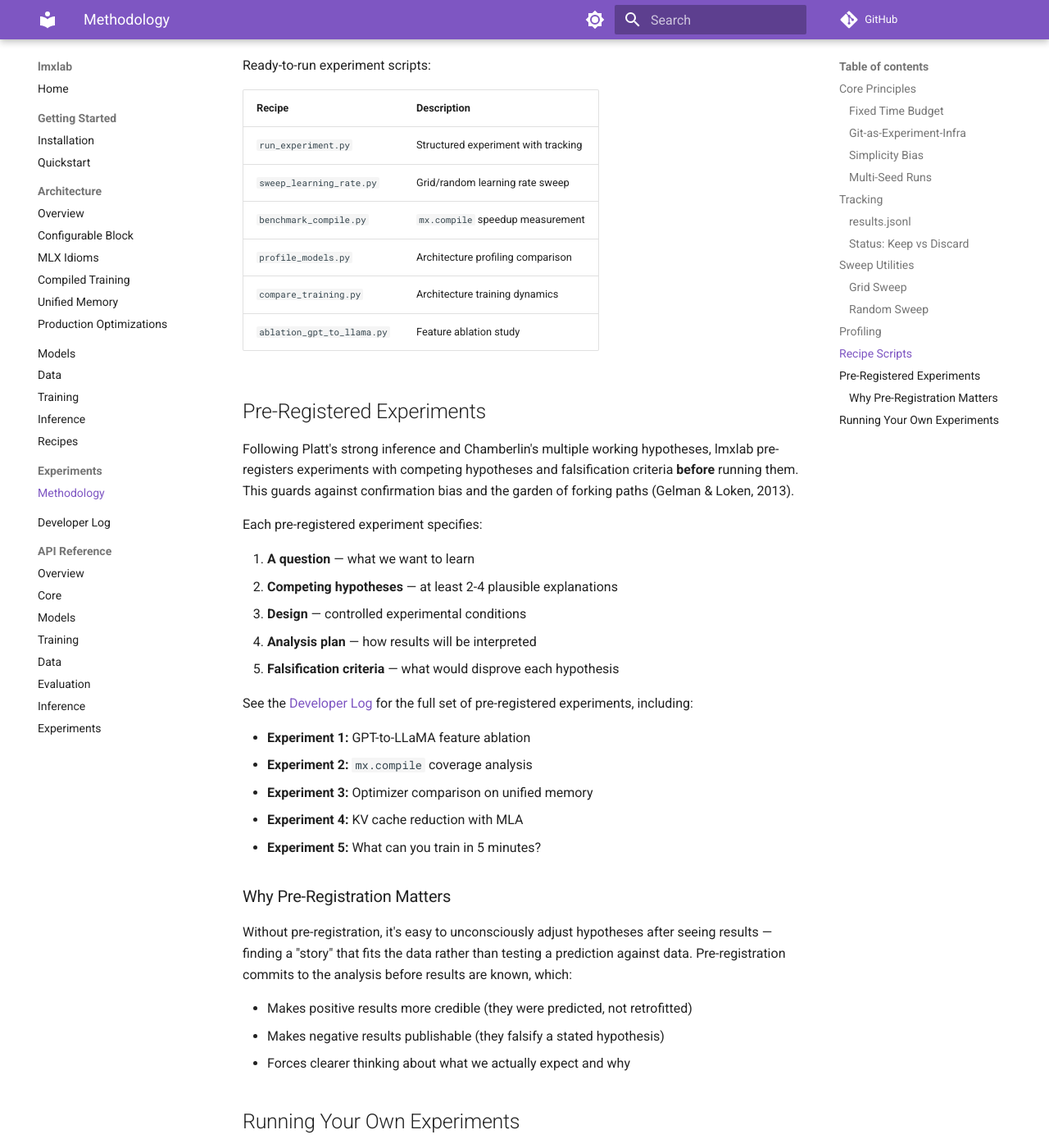
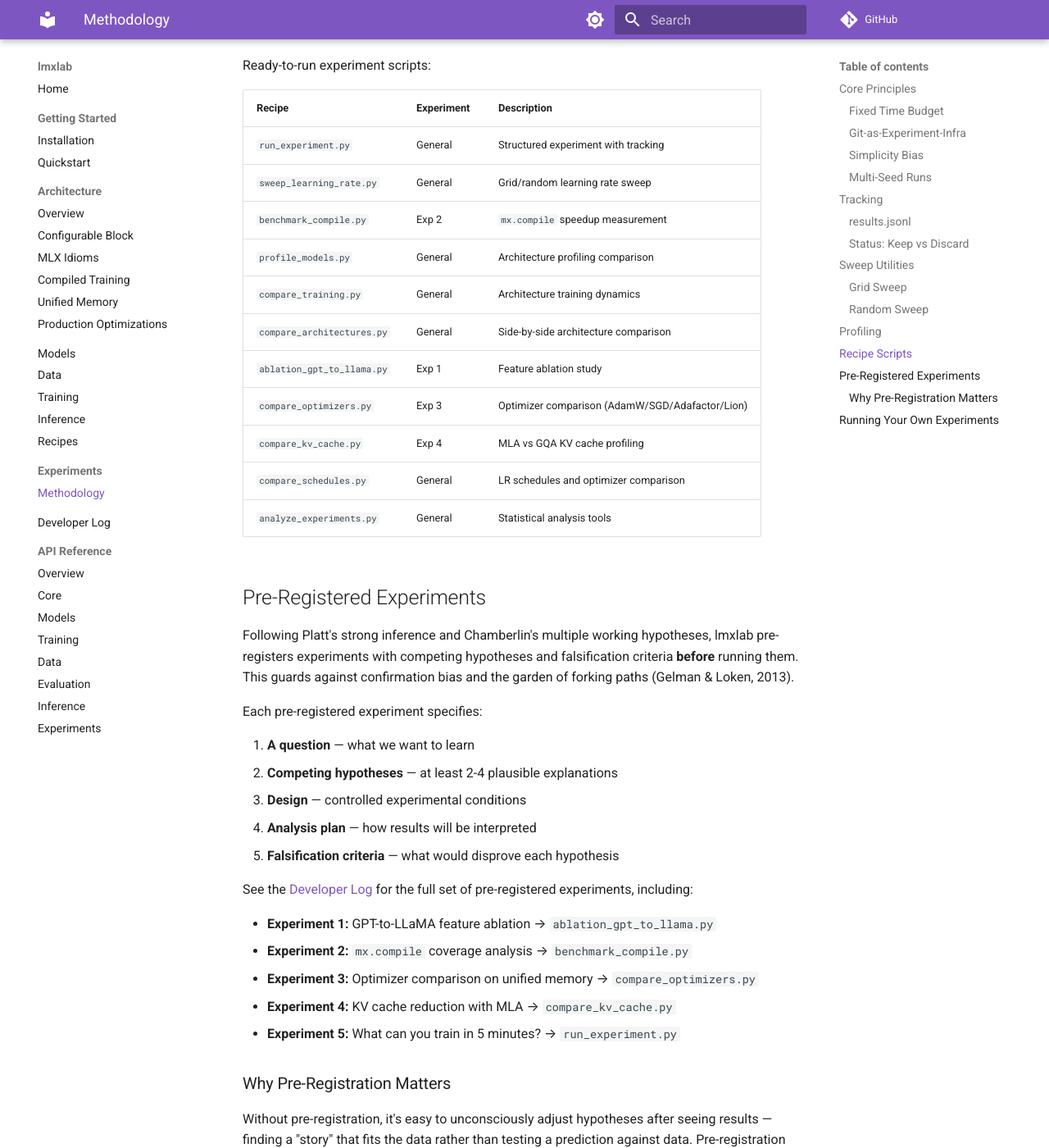
Before and after one commit to michaelellis003/lmxlab, an MkDocs documentation site: the page built from docs/experiments/methodology.md, in a window 1280 px wide and 1400 px high, scrolled down 3637 px. Shown: the whole window at 82% size. Built offline with MkDocs 1.6.1 and Material for MkDocs 9.7.7, drawn with Linux system fonts in a browser that asks for light colours; comment, search, counter and statistics services are not loaded.

Commit message:
docs: link pre-registered experiments to recipe scripts (#97)
Update experiment methodology page with complete recipe table
including experiment cross-references and newer recipes
(compare_optimizers, compare_kv_cache, analyze_experiments).

```diff
--- a/docs/experiments/methodology.md
+++ b/docs/experiments/methodology.md
@@ -163,14 +163,19 @@ print(f"Decode: {gen['decode_ms_per_token']:.1f}ms/token")
 
 Ready-to-run experiment scripts:
 
-| Recipe | Description |
-|--------|-------------|
-| `run_experiment.py` | Structured experiment with tracking |
-| `sweep_learning_rate.py` | Grid/random learning rate sweep |
-| `benchmark_compile.py` | `mx.compile` speedup measurement |
-| `profile_models.py` | Architecture profiling comparison |
-| `compare_training.py` | Architecture training dynamics |
-| `ablation_gpt_to_llama.py` | Feature ablation study |
+| Recipe | Experiment | Description |
+|--------|-----------|-------------|
+| `run_experiment.py` | General | Structured experiment with tracking |
+| `sweep_learning_rate.py` | General | Grid/random learning rate sweep |
+| `benchmark_compile.py` | Exp 2 | `mx.compile` speedup measurement |
+| `profile_models.py` | General | Architecture profiling comparison |
+| `compare_training.py` | General | Architecture training dynamics |
+| `compare_architectures.py` | General | Side-by-side architecture comparison |
+| `ablation_gpt_to_llama.py` | Exp 1 | Feature ablation study |
+| `compare_optimizers.py` | Exp 3 | Optimizer comparison (AdamW/SGD/Adafactor/Lion) |
+| `compare_kv_cache.py` | Exp 4 | MLA vs GQA KV cache profiling |
+| `compare_schedules.py` | General | LR schedules and optimizer comparison |
+| `analyze_experiments.py` | General | Statistical analysis tools |
 
 ## Pre-Registered Experiments
 
@@ -190,11 +195,11 @@ Each pre-registered experiment specifies:
 See the [Developer Log](../devlog/index.md#pre-registered-experiment-plans)
 for the full set of pre-registered experiments, including:
 
-- **Experiment 1:** GPT-to-LLaMA feature ablation
-- **Experiment 2:** `mx.compile` coverage analysis
-- **Experiment 3:** Optimizer comparison on unified memory
-- **Experiment 4:** KV cache reduction with MLA
-- **Experiment 5:** What can you train in 5 minutes?
+- **Experiment 1:** GPT-to-LLaMA feature ablation → `ablation_gpt_to_llama.py`
+- **Experiment 2:** `mx.compile` coverage analysis → `benchmark_compile.py`
+- **Experiment 3:** Optimizer comparison on unified memory → `compare_optimizers.py`
+- **Experiment 4:** KV cache reduction with MLA → `compare_kv_cache.py`
+- **Experiment 5:** What can you train in 5 minutes? → `run_experiment.py`
 
 ### Why Pre-Registration Matters
 
```
